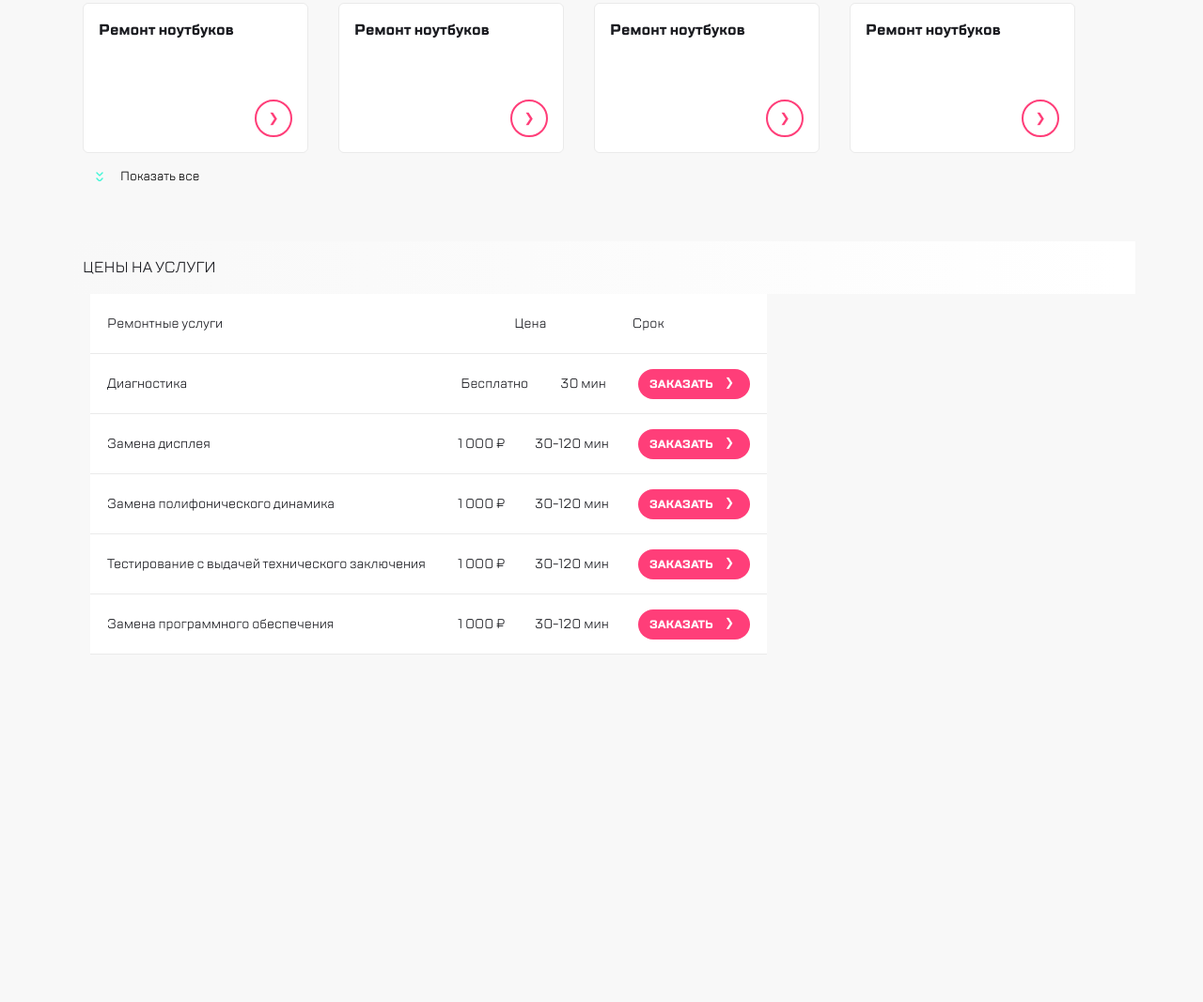
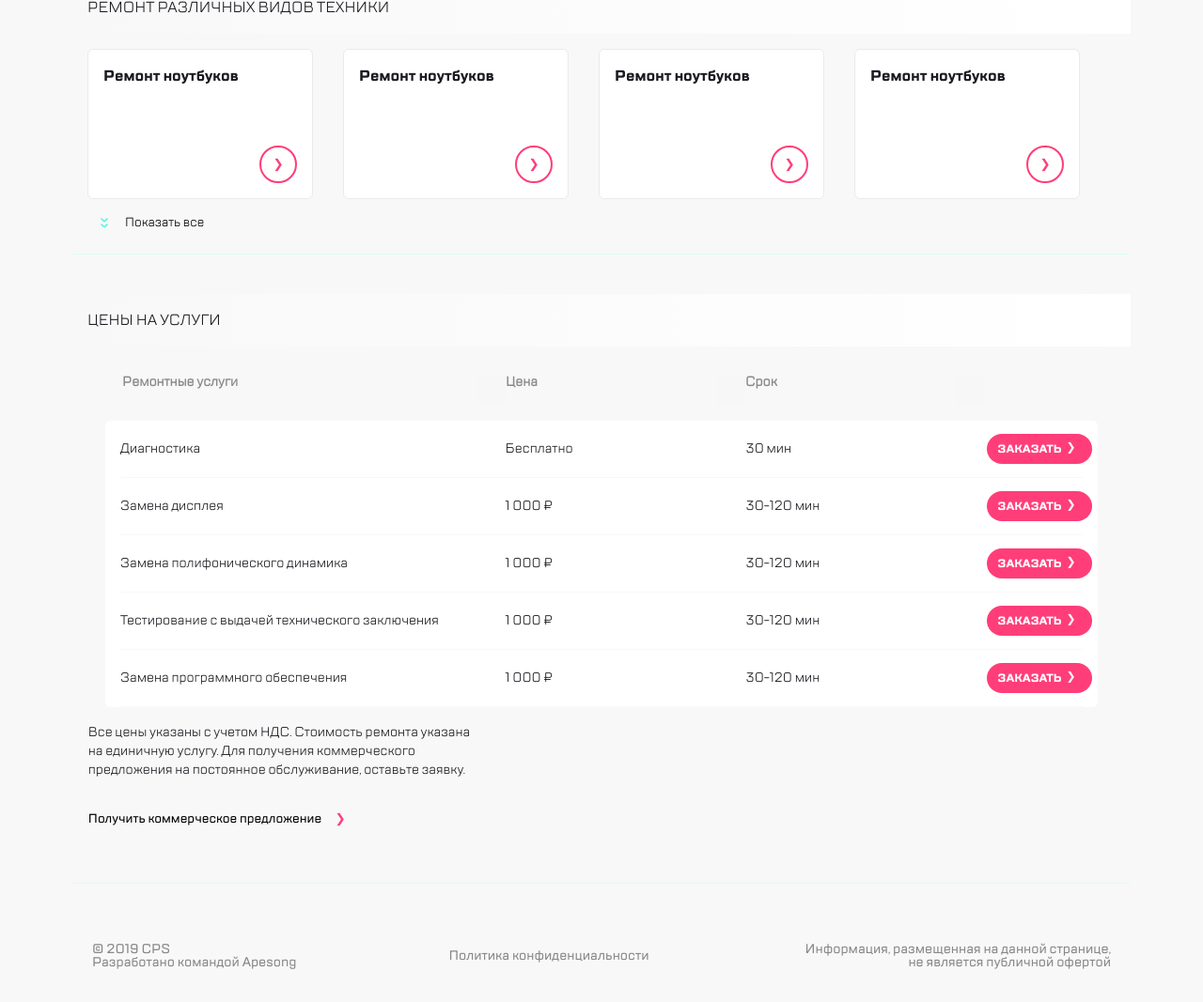
Before and after one commit to iguma05/webpack, a website built with webpack: page src/index.html in a window 1280 px wide. Shown: the part 880-1947 px from the top of the page at 94% size. Before the commit the page ends 1607 px from the top, so only its background shows below. Built offline with nearby package versions, Linux system fonts and the light colour scheme.

Commit message:
finish landing

```diff
--- a/src/index.html
+++ b/src/index.html
@@ -270,104 +270,116 @@
           <div class="swiper-slide">
             <div class="prices__card">
                 <h3 class="prices__card__title">Ремонтные услуги</h3>
-                <p class="prices__content">Диагностика</p>
+                <p class="prices__card__content">Диагностика</p>
                 <h3 class="prices__card__title">Цена</h3>
-                <p class="prices__content">Бесплатно</p>
+                <p class="prices__card__content">Бесплатно</p>
                 <h3 class="prices__card__title">Срок</h3>
-                <p class="prices__content">30 мин</p>
-                <button class="btn prices__btn">Заказать</button>
+                <p class="prices__card__content">30 мин</p>
+                <td><button class="btn prices__btn">Заказать</button></td>
             </div>
           </div>
           <div class="swiper-slide">
             <div class="prices__card">
                 <h3 class="prices__card__title">Ремонтные услуги</h3>
-                <p class="prices__content">Замена дисплея</p>
+                <p class="prices__card__content">Замена дисплея</p>
                 <h3 class="prices__card__title">Цена</h3>
-                <p class="prices__content">1 000 ₽</p>
+                <p class="prices__card__content">1 000 ₽</p>
                 <h3 class="prices__card__title">Срок</h3>
-                <p class="prices__content">30-120 мин</p>
-                <button class="btn prices__btn">Заказать</button>
+                <p class="prices__card__content">30-120 мин</p>
+                <td><button class="btn prices__btn">Заказать</button></td>
             </div>
           </div>
           <div class="swiper-slide">
             <div class="prices__card">
                 <h3 class="prices__card__title">Ремонтные услуги</h3>
-                <p class="prices__content">Замена полифонического динамика</p>
+                <p class="prices__card__content">Замена полифонического динамика</p>
                 <h3 class="prices__card__title">Цена</h3>
-                <p class="prices__content">1 000 ₽</p>
+                <p class="prices__card__content">1 000 ₽</p>
                 <h3 class="prices__card__title">Срок</h3>
-                <p class="prices__content">30-120 мин</p>
-                <button class="btn prices__btn">Заказать</button>
+                <p class="prices__card__content">30-120 мин</p>
+                <td><button class="btn prices__btn">Заказать</button></td>
             </div>
           </div>
           <div class="swiper-slide">
             <div class="prices__card">
               <h3 class="prices__card__title">Ремонтные услуги</h3>
-              <p class="prices__content">Тестирование с выдачей технического заключения</p>
+              <p class="prices__card__content">Тестирование с выдачей технического заключения</p>
               <h3 class="prices__card__title">Цена</h3>
-              <p class="prices__content">1 000 ₽</p>
+              <p class="prices__card__content">1 000 ₽</p>
               <h3 class="prices__card__title">Срок</h3>
-              <p class="prices__content">30-120 мин</p>
-              <button class="btn prices__btn">Заказать</button>
+              <p class="prices__card__content">30-120 мин</p>
+              <td><button class="btn prices__btn">Заказать</button></td>
             </div>
           </div>
           <div class="swiper-slide">
             <div class="prices__card">
                 <h3 class="prices__card__title">Ремонтные услуги</h3>
-                <p class="prices__content">Замена программного обеспечения</p>
+                <p class="prices__card__content">Замена программного обеспечения</p>
                 <h3 class="prices__card__title">Цена</h3>
-                <p class="prices__content">1 000 ₽</p>
+                <p class="prices__card__content">1 000 ₽</p>
                 <h3 class="prices__card__title">Срок</h3>
-                <p class="prices__content">30-120 мин</p>
-                <button class="btn prices__btn">Заказать</button>
+                <p class="prices__card__content">30-120 мин</p>
+                <td><button class="btn prices__btn">Заказать</button></td>
             </div>
           </div>
         </div>
         <div class="prices__swiper-pagination"></div>
       </div>
-      <div class="prices__content">
-        <div class="prices__item item__head">
-          <span class="name__service">Ремонтные услуги</span>
-          <span>Цена</span>
-          <span>Срок</span>
-          <span></span>
-        </div>
-        <div class="prices__item">
-          <span class="name__service">Диагностика</span>
-          <span>Бесплатно</span>
-          <span>30 мин</span>
-          <button class="btn prices__btn">Заказать</button>
+      <div class="prices__table">
+        <table class="prices__content">
+          <thead>
+            <tr class="prices__head">
+              <th>Ремонтные услуги</th>
+              <th>Цена</th>
+              <th>Срок</th>
+              <th><button class="btn prices__btn">Заказать</button></th>
+            </tr>
+          </thead>
+          <tbody class="prices__items">
+            <tr class="prices__item">
+              <td>Диагностика</td>
+              <td>Бесплатно</td>
+              <td>30 мин</td>
+              <td><button class="btn prices__btn">Заказать</button></td>
+            </tr>
+            <tr class="prices__item">
+              <td>Замена дисплея</td>
+              <td>1 000 ₽</td>
+              <td>30-120 мин</td>
+              <td><button class="btn prices__btn">Заказать</button></td>
+            </tr>
+            <tr class="prices__item">
+              <td>Замена полифонического динамика</td>
+              <td>1 000 ₽</td>
+              <td>30-120 мин</td>
+              <td><button class="btn prices__btn">Заказать</button></td>
+              </tr>
+            <tr class="prices__item">
+              <td>Тестирование с выдачей технического заключения</td>
+              <td>1 000 ₽</td>
+              <td>30-120 мин</td>
+              <td><button class="btn prices__btn">Заказать</button></td>
+              </tr>
+            <tr class="prices__item">
+              <td>Замена программного обеспечения</td>
+              <td>1 000 ₽</td>
+              <td>30-120 мин</td>
+              <td><button class="btn prices__btn">Заказать</button></td>
+            </tr>
+          </tbody>
+        </table>
+      </div>
+      <p class="prices__text">Все цены указаны с учетом НДС. Стоимость ремонта указана на единичную услугу. Для получения коммерческого предложения на постоянное обслуживание, оставьте заявку.</p>
+      <button class="prices__btn__offer">Получить коммерческое предложение</span></button>
 
-        </div>
-        <div class="prices__item">
-          <span class="name__service">Замена дисплея</span>
-          <span>1 000 ₽</span>
-          <span>30-120 мин</span>
-          <button class="btn prices__btn">Заказать</button>
-        </div>
-        <div class="prices__item">
-          <span class="name__service">Замена полифонического динамика</span>
-          <span>1 000 ₽</span>
-          <span>30-120 мин</span>
-          <button class="btn prices__btn">Заказать</button>
-        </div>
-        <div class="prices__item">
-          <span class="name__service">Тестирование с выдачей технического заключения</span>
-          <span>1 000 ₽</span>
-          <span>30-120 мин</span>
-          <button class="btn prices__btn">Заказать</button>
-        </div>
-        <div class="prices__item">
-          <span class="name__service">Замена программного обеспечения</span>
-          <span>1 000 ₽</span>
-          <span>30-120 мин</span>
-          <button class="btn prices__btn">Заказать</button>
-        </div>
 
-      </div>
     </section>
 
-
+    <footer class="footer">
+      <span class="footer__item">© 2019 CPS<br> Разработано командой Apesong</span>
+      <span class="footer__item">Политика конфиденциальности</span>
+      <span class="footer__item">Информация, размещенная на данной странице, не является публичной офертой</span>
+    </footer>
 
   </body>
 </html>
--- a/src/js/index.js
+++ b/src/js/index.js
@@ -13,5 +13,6 @@ import './serviceSlider'
 import './service'
 import '../scss/prices.scss'
 import './pricesSlider'
+import '../scss/footer.scss'
 
 console.log('Works!');
--- /dev/null
+++ b/src/scss/footer.scss
@@ -0,0 +1,35 @@
+.footer {
+  font-family: 'TTLakes-Medium', sans-serif;
+  display: flex;
+  flex-direction: column;
+  align-items: center;
+  &__item {
+    text-align: center;
+    margin-bottom: 1rem;
+    opacity: 0.5;
+  }
+  @media (min-width: 768px) {
+    & {
+      padding: 1.5rem;
+      flex-direction: row;
+      justify-content: space-between;
+    }
+    &__item {
+      width: 218px;
+      &:first-child {
+        text-align: left;
+      }
+      &:last-child {
+        text-align: right;
+      }
+    }
+  }
+  @media (min-width: 1126px) {
+    &__item {
+      &:last-child {
+        width: 330px;
+      }
+    }
+
+  }
+}
--- a/src/scss/prices.scss
+++ b/src/scss/prices.scss
@@ -1,7 +1,13 @@
+$bgColor: #F8F8F8;
+
 .prices {
   display: flex;
   flex-direction: column;
-  padding: 30px 0;
+  padding: 3rem 0;
+  &::after {
+    content: "";
+    border-bottom: 1px solid  #D9FFF5;
+  }
   &__title {
     max-width: 100%;
     background: linear-gradient(90deg, #F8F8F8 0%, #FFFFFF 98.61%);
@@ -36,10 +42,11 @@
       font-weight: 200;
       opacity: 0.5;
     }
+    &__content {
+      margin-bottom: 16px;
+    }
   }
-  &__content {
-    margin-bottom: 16px;
-  }
+
   .btn {
 
     width: 119px;
@@ -65,7 +72,21 @@
     position: absolute;
     bottom: 16px;
     right: 16px;
-
+    &__offer {
+      position: static;
+      display: flex;
+      justify-content: flex-start;
+      padding: 1.2rem;
+      font-family: 'TTLakes-Medium', sans-serif;
+      margin-bottom: 40px;
+      &::after {
+        content: "\276F";
+        width: 20px;
+        height: 20px;
+        color: #FF3E79;
+        margin-left: 10px;
+      }
+    }
   }
   &__swiper-pagination {
     display: flex;
@@ -79,42 +100,110 @@
   &__content {
     display: none;
   }
+  &__text {
+    padding: 1.2rem;
+    line-height: 20px;
+  }
   @media (min-width:768px) {
     &__swiper {
       display: none;
     }
+    &__table {
+      width: 720px;
+      margin: 0 auto;
+    }
     &__content {
       display: flex;
       flex-direction: column;
-      margin: 0 24px;
+      border-collapse: collapse;
+      width: 100%;
+    }
+    &__head {
+      display: flex;
+      justify-content: space-between;
+      padding: 31px 18px 16px;
 
+      th {
+        background-color: $bgColor;
+        opacity: 0.5;
+        text-align: left;
+        width: calc(100%/4);
+        padding-right: 16px;
+        &:first-child {
+         min-width: 350px;
+        }
+        &:last-child{
+          visibility: hidden;
+        }
+      }
+    }
+    &__items {
+      background-color: #FFFFFF;
+      justify-content: space-between;
+      border-radius: 6px;
+      padding: 0 16px;
+    }
+    &__item {
+      border-bottom: 1px solid $bgColor;
+      justify-content: space-between;
+      td {
+        height: 60px;
+        white-space: nowrap;
+        width: calc(100%/4);
+        padding-right: 16px;
+        &:nth-child(1) {
+          flex-shrink: 0;
+        }
+        &:last-child {
+          padding-right: 0;
+        }
+      }
     }
 
-    &__item {
-      display: flex;
-      height: 64px;
-      background-color: #FFFFFF;
-      width: 720px;
-      padding: 18px;
-      justify-content: space-between;
-      border-bottom: 1px solid #EAEAEA;
-      text-align: start;
-      align-items: center;
-      &.span {
-        flex-direction: column;
-      }
-    }
-    &__item .item__head {
-      background-color: #F8F8F8;
-    }
-    .name__service {
-      width: 50%;
-    }
     .btn {
       position: static;
     }
     &__btn {
     }
+    &__text {
+      width: 455px;
+    }
+  }
+  @media (min-width: 1128px) {
+    &__table {
+      width: 1056px;
+    }
 
+    &__head {
+      width: 100%;
+      th {
+        &:first-child {
+          width: 40%;
+        }
+        &:last-child {
+          width: 10%;
+        }
+
+      }
+    }
+    &__items {
+      display: flex;
+      flex-direction: column;
+    }
+    &__item {
+      display: flex;
+      justify-content: space-between;
+      width: 100%;
+      td {
+        display: flex;
+        align-items: center;
+        &:first-child {
+          width: 40%;
+        }
+        &:last-child {
+          width: 10%;
+        }
+      }
+    }
   }
 }
--- a/src/scss/service.scss
+++ b/src/scss/service.scss
@@ -1,7 +1,12 @@
 .service {
   display: flex;
   flex-direction: column;
-  padding: 30px 0;
+  padding: 30px 0 0;
+  &::after {
+    content: "";
+    margin-top: 24px;
+    border-bottom: 1px solid  #D9FFF5;
+  }
   &__title {
     max-width: 100%;
     background: linear-gradient(90deg, #F8F8F8 0%, #FFFFFF 98.61%);
--- a/src/scss/style.scss
+++ b/src/scss/style.scss
@@ -24,6 +24,6 @@ body {
   font-family: TTLakes, sans-serif;
   background-color: $bgColor;
   color: $text;
-  max-width: 1136px;
+  max-width: 1126px;
   margin: 0 auto;
 }
```
Also changed, not shown: src/scss/brands.scss (+12 -3 lines).
